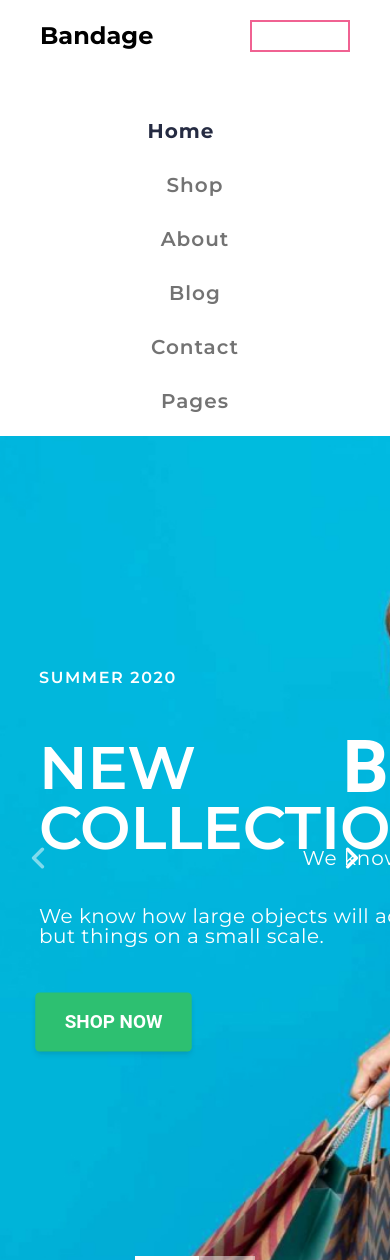
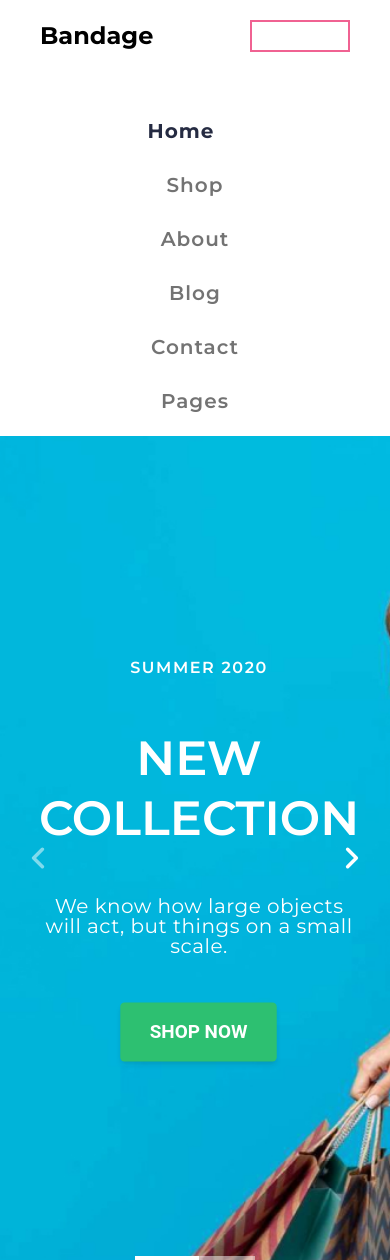
Before and after one commit to irema00/e-commerce-react-vite, a React (Vite) app in the folder e-commerce/: page / in a window 390 px wide. Shown: the top 1260 px of the page. Built offline with nearby package versions, Linux system fonts and the light colour scheme; some icons are missing.

Commit message:
makes top carousel responsive

```diff
--- a/e-commerce/src/layouts/homepage/CarouselTop.jsx
+++ b/e-commerce/src/layouts/homepage/CarouselTop.jsx
@@ -32,28 +32,28 @@ export function CarouselTop() {
             <Typography
               variant="h5"
               color="white"
-              className="mb-12 text-md font-montserrat  tracking-widest  "
+              className="mb-12 text-md font-montserrat  tracking-widest lg:text-start text-center "
             >
               {carousel1.title}
             </Typography>
             <Typography
               variant="h1"
               color="white"
-              className=" font-montserrat font-semibold text-6xl tracking-normal leading-custom mb-12 xl:text-6xl lg:text-6xl 2xl:text-6xl xl:mb-12 lg:mb-12 2xl:mb-12 "
+              className=" font-montserrat font-semibold lg:text-6xl lg:items-start lg:text-start text-center tracking-normal leading-custom mb-12 "
             >
               {carousel1.subTitle}
             </Typography>
             <Typography
               variant="h4"
               color="white"
-              className=" max-w-[400px] font-montserrat tracking-wide font-normal text-xl leading-5 mb-12 xl:text-xl lg:text-xl 2xl:text-xl"
+              className=" max-w-[400px] font-montserrat tracking-wide font-normal text-xl leading-5 mb-12  lg:text-start text-center"
             >
               {carousel1.description}
             </Typography>
-            <div className="flex justify-left xl:justify-left lg:justify-left 2xl:justify-left">
+            <div className="flex lg:justify-start justify-center">
               <Button
                 size="lg"
-                className="bg-successGreen rounded transform scale-105 hover:scale-110 text-lg xl:text-lg lg:text-lg 2xl:text-lg "
+                className="bg-successGreen rounded transform scale-105 hover:scale-110 text-lg "
               >
                 {carousel1.buttonText1}
               </Button>
@@ -70,18 +70,18 @@ export function CarouselTop() {
           className="h-screen w-full object-cover xl:h-screen xl:w-full lg:h-screen lg:w-full 2xl:h-screen 2xl:w-full"
         />
         <div className="absolute inset-0 flex flex-col justify-center items-center xl:inset-0 lg:inset-0 2xl:inset-0  ">
-          <div className="flex flex-col justify-center items-center text-center w-[600px] xl:w-[600px] lg:w-[600px] 2xl:w-[600px]  ">
+          <div className="flex flex-col  justify-center items-center text-center w-[300px] xl:w-[600px] lg:w-[600px] 2xl:w-[600px]  ">
             <Typography
               variant="h1"
               color="white"
-              className="mb-4 text-7xl xl:text-7xl lg:text-7xl 2xl:text-7xl"
+              className="mb-4 md:text-7xl text-4xl  text-center"
             >
               {carousel1.title2}
             </Typography>
             <Typography
-              variant="lead"
+              variant="h5"
               color="white"
-              className="mb-12 font-montserrat tracking-wider font-normal text-xl my-6 xl:text-xl lg:text-xl 2xl:text-xl "
+              className="mb-12 font-montserrat tracking-wider font-normal md:text-xl my-6 text-md text-center "
             >
               {carousel1.description2}
             </Typography>
```
